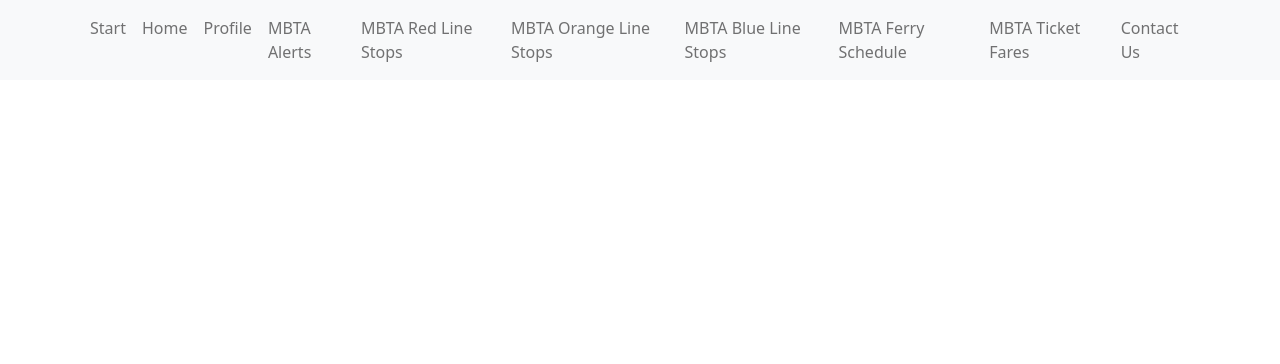
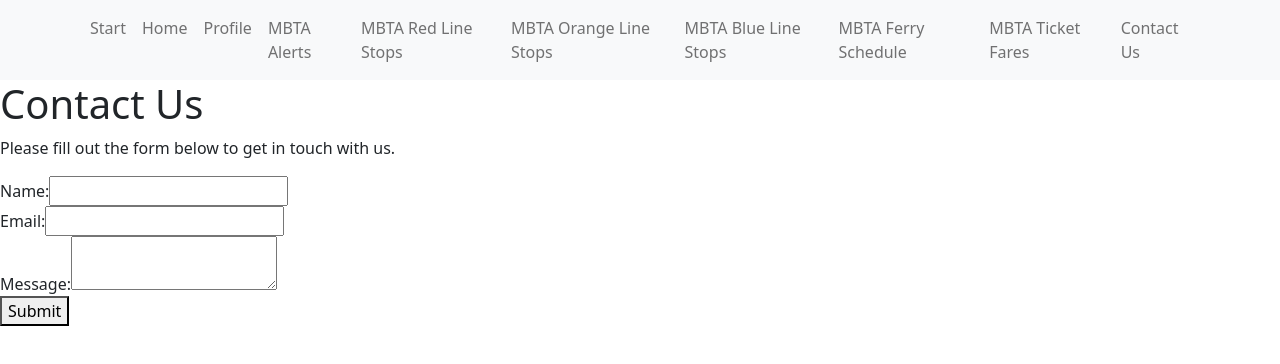
Before and after one commit to conkbonk/csc300-project, a React (Create React App) app in the folder frontend/: page /contact in a window 1280 px wide. Shown: the top 364 px of the page. Built offline with nearby package versions, Linux system fonts and the light colour scheme.

Commit message:
final changes to contact page

```diff
--- a/frontend/src/App.js
+++ b/frontend/src/App.js
@@ -17,6 +17,8 @@
 import BlueStops from "./components/pages/blueStops";
 import FerrySchedule from "./components/pages/ferrySchedule";
 import TicketFares from "./components/pages/ticketFares";
+import Contact from "./components/pages/contact";
+
 
 export const UserContext = createContext();
 //test change
@@ -43,6 +45,7 @@
           <Route exact path="/blueStops" element={<BlueStops />} />
           <Route exact path="/ferrySchedule" element={<FerrySchedule />} />
           <Route exact path="/ticketFares" element={<TicketFares/>}/>
+          <Route exact path="/contact" element={<Contact/>}/>
           <Route path="/privateUserProfile" element={<PrivateUserProfile />} />
         </Routes>
       </UserContext.Provider>
--- a/frontend/src/components/pages/contact.js
+++ b/frontend/src/components/pages/contact.js
@@ -28,4 +28,4 @@
   );
 }
 
-export default contact;
+export default Contact;
```
